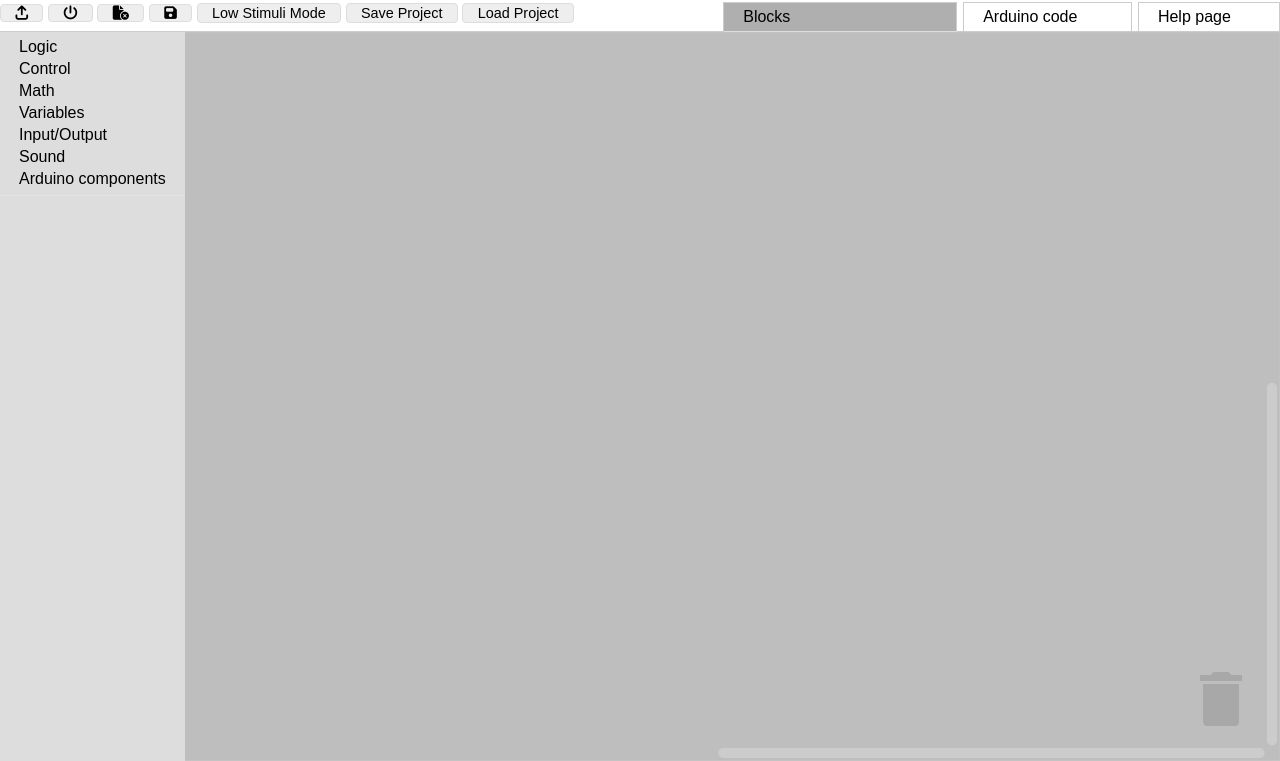
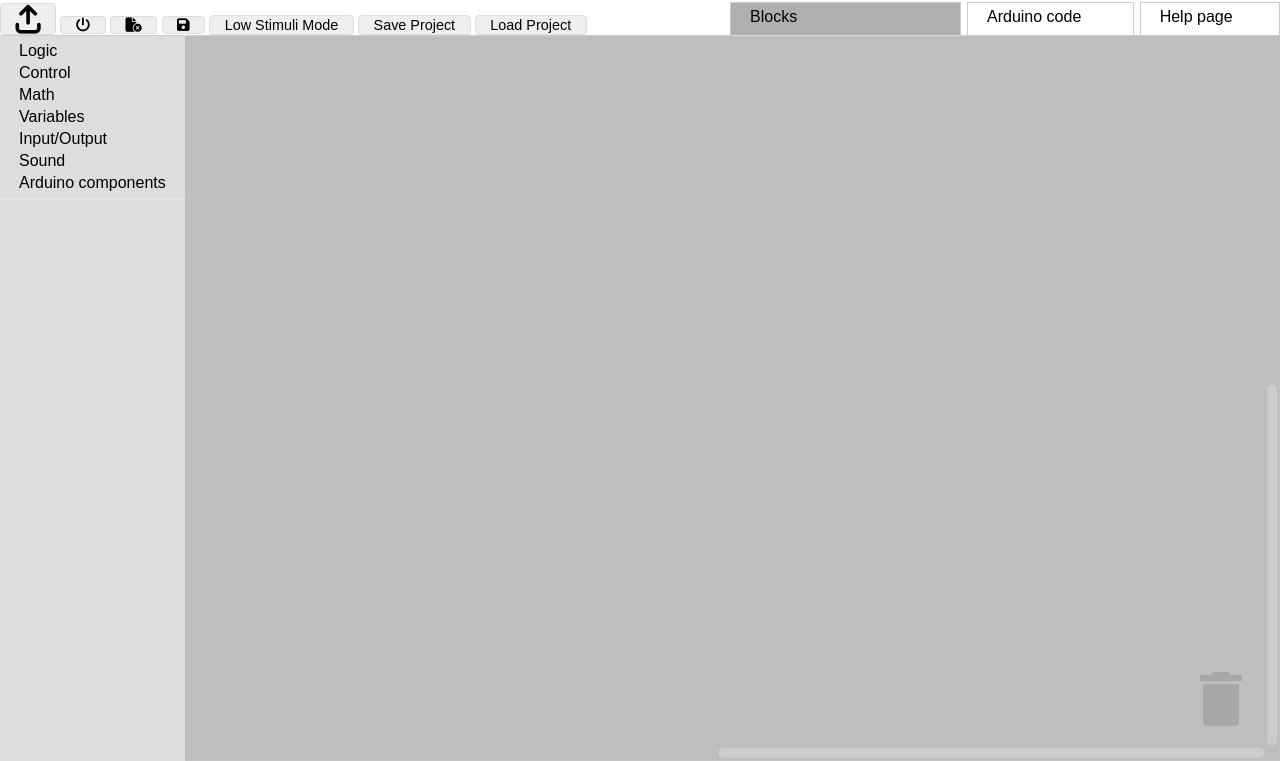
Before and after one commit to lucmatisse/DBL-HTI-Webtech, a plain HTML site: page blockly/apps/blocklyduino/mainpage.html in a window 1280 px wide. Shown: the part 39-800 px from the top of the page. Drawn offline with nearby package versions, Linux system fonts and the light colour scheme.

Commit message:
Made upload icon bigger

```diff
--- a/blockly/apps/blocklyduino/mainpage.html
+++ b/blockly/apps/blocklyduino/mainpage.html
@@ -330,7 +330,7 @@ function init() {
         <table width="100%">
           <tr id="tabRow" height="1em">
             <td class="tabmin">
-              <button type="button" onclick="uploadClick()", title="Upload to Arduino"><i class="fa-solid fa-arrow-up-from-bracket"></i></button>
+              <button type="button" onclick="uploadClick()", title="Upload to Arduino"><i class="fa-solid fa-arrow-up-from-bracket fa-2x"></i></button>
               <button type="button" onclick="resetClick()", title = "Reset Arduino"><i class="fa-solid fa-power-off"></i></button>
               <button type="button" onclick="discard()", title= "Clear Workspace"><i class="fa-solid fa-file-circle-xmark"></i></button>
               <button type="button" onclick="saveCode()", title ="Save Arduino Code"><i class="fa-solid fa-floppy-disk"></i></button>
```
